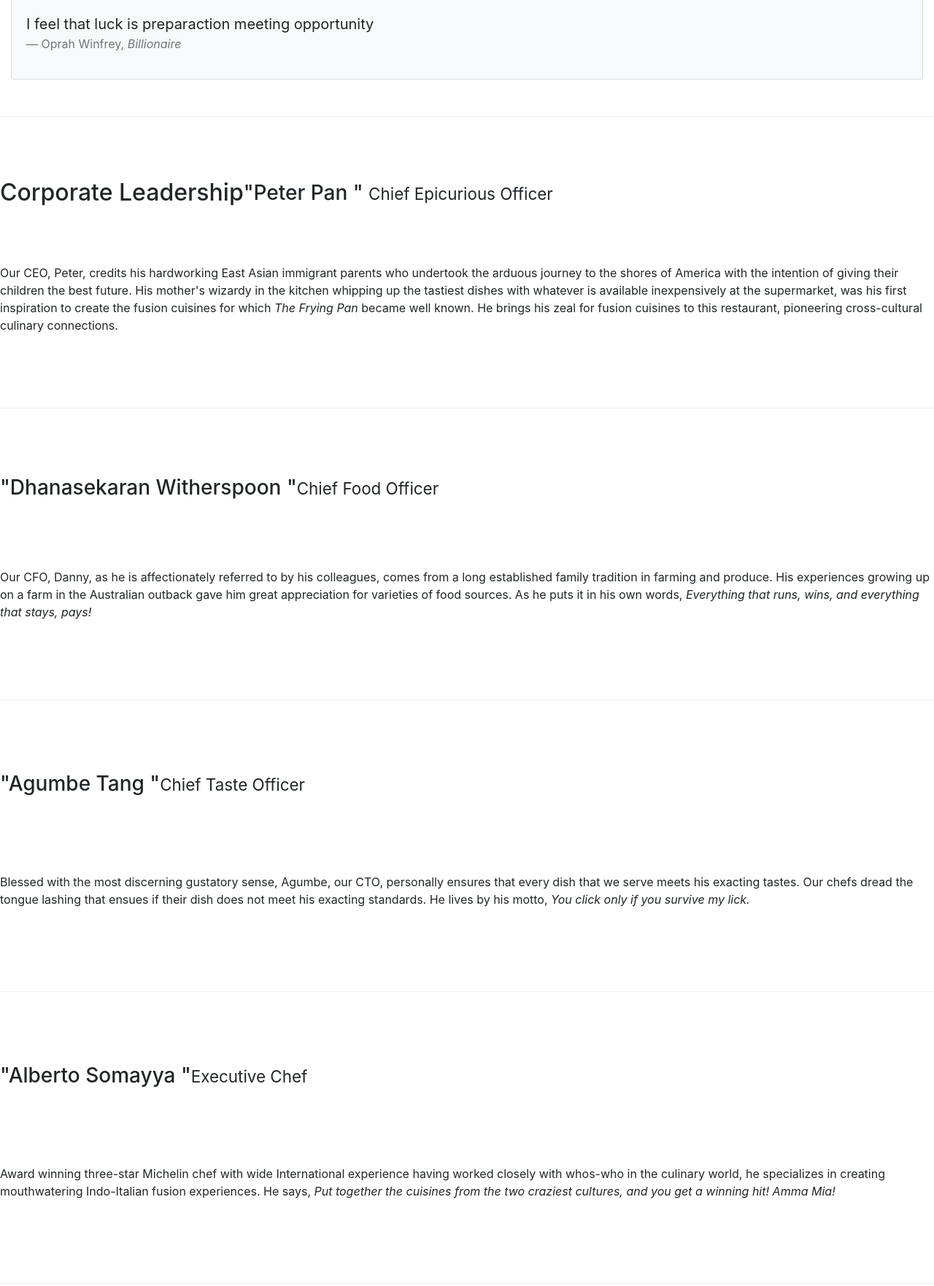
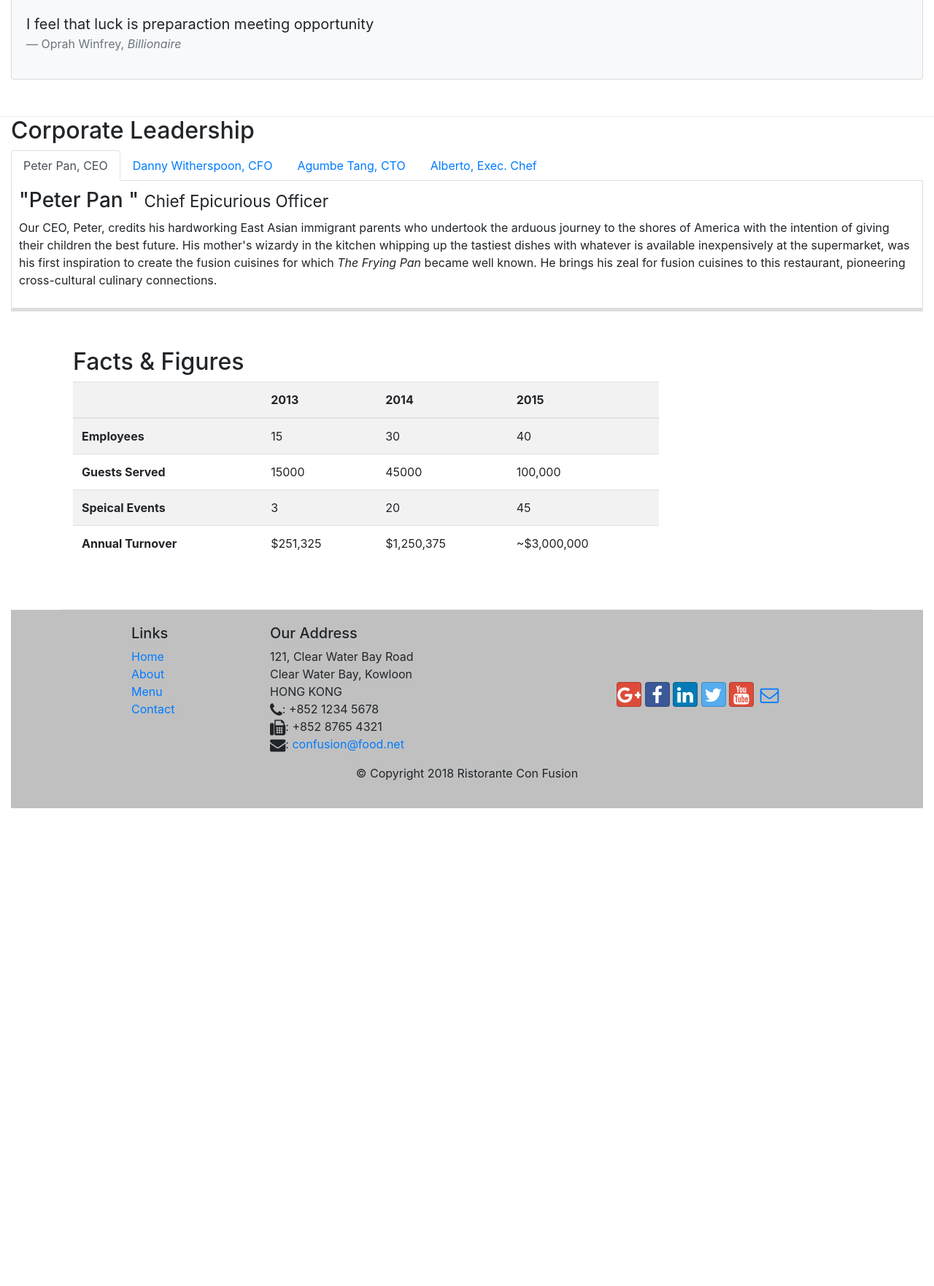
Before and after one commit to jakthedev/sampleResturantSite, a website: page aboutus.html in a window 1280 px wide. Shown: the part 788-2551 px from the top of the page at 73% size. After the commit the page ends 1896 px from the top, so only its background shows below. Drawn offline with nearby package versions, Linux system fonts and the light colour scheme.

Commit message:
Pills & Tabs created aboutus pg

```diff
--- a/aboutus.html
+++ b/aboutus.html
@@ -31,7 +31,7 @@
                 <li class="nav-item"><a class="nav-link" href="./contactus.html"><span class="fa fa-address-card fa-lg"></span>Contact</a></li>
 
             </ul>
-    </div>
+        </div>
     </div>
 </nav>
 
@@ -109,12 +109,32 @@
             </div>
     </div>
 
-        <div class="row row-content align-items-center">
+        <div class="col-12">
             <h2>Corporate Leadership</h2>
+
+            <ul class="nav nav-tabs">
+                <li class="nav-item">
+                    <a class="nav-link active" href="#peter"
+                       role="tab" data-toggle="tab">Peter Pan, CEO</a>
+                </li>
+                <li class="nav-item">
+                    <a class="nav-link" href="#danny"
+                       role="tab" data-toggle="tab">Danny Witherspoon, CFO</a>
+                </li>
+                <li class="nav-item">
+                    <a class="nav-link" href="#agumbe"
+                       role="tab" data-toggle="tab">Agumbe Tang, CTO</a>
+                </li>
+                <li class="nav-item">
+                    <a class="nav-link" href="#alberto"
+                       role="tab" data-toggle="tab">Alberto, Exec. Chef</a>
+                </li>
+            </ul>
+
+            <div class="tab-content">
+            <div role="tabpanel" class="tab-pane fade show active" id="peter">
             <h3>"Peter Pan " <small>Chief Epicurious Officer</small></h3>
-
-            <p>
-                Our CEO, Peter, credits his hardworking East Asian immigrant parents who undertook the
+            <p>Our CEO, Peter, credits his hardworking East Asian immigrant parents who undertook the
                 arduous journey to the shores of America with the intention of giving their children the
                 best future. His mother's wizardy in the kitchen whipping up the tastiest dishes with whatever
                 is available inexpensively at the supermarket, was his first inspiration to create the fusion
@@ -122,38 +142,32 @@
                 this restaurant, pioneering cross-cultural culinary connections.
             </p>
         </div>
-
-
-            <div class="row row-content align-items-center">
-            <h3>"Dhanasekaran Witherspoon "<small>Chief Food Officer</small>
-            </h3>
-            <p>
-                Our CFO, Danny, as he is affectionately referred to by his colleagues, comes from a long established
+                <div role="tabpanel" class="tab-pane fade" id="danny">
+            <h3>"Dhanasekaran Witherspoon "<small>Chief Food Officer</small></h3>
+            <p>Our CFO, Danny, as he is affectionately referred to by his colleagues, comes from a long established
                 family tradition in farming and produce. His experiences growing up on a farm in the Australian outback
                 gave him great appreciation for varieties of food sources. As he puts it in his own words, <em>Everything
                 that runs, wins, and everything that stays, pays!</em>
             </p>
-                    </div>
+                </div>
 
-            <div class="row row-content align-items-center">
-            <h3>"Agumbe Tang "<small>Chief Taste Officer</small>
-            </h3>
-            <p>
-                Blessed with the most discerning gustatory sense, Agumbe, our CTO, personally ensures that every dish
+                <div role="tabpanel" class="tab-pane fade" id="agumbe">
+            <h3>"Agumbe Tang "<small>Chief Taste Officer</small></h3>
+            <p>Blessed with the most discerning gustatory sense, Agumbe, our CTO, personally ensures that every dish
                 that we serve meets his exacting tastes. Our chefs dread the tongue lashing that ensues if their dish
                 does not meet his exacting standards. He lives by his motto, <em>You click only if you survive my lick.</em>
             </p>
                 </div>
 
-            <div class="row row-content align-items-center">
+                <div role="tabpanel" class="tab-pane fade" id="alberto">
             <h3>"Alberto Somayya "<small>Executive Chef</small></h3>
-        <p>
-                Award winning three-star Michelin chef with wide International experience having worked closely
+            <p>Award winning three-star Michelin chef with wide International experience having worked closely
                 with whos-who in the culinary world, he specializes in creating mouthwatering Indo-Italian fusion
                 experiences. He says, <em>Put together the cuisines from the two craziest cultures, and you get a
                 winning hit! Amma Mia!</em>
             </p>
             </div>
+        </div>
 
 <div class="container">
 <div class="row row-content">
--- a/css/style.css
+++ b/css/style.css
@@ -37,3 +37,10 @@
 .navbar-dark {
     background-color: blueviolet;
 }
+
+.tab-content {
+    border-left: 1px solid #ddd;
+    border-right: 1px solid #ddd;
+    border-bottom: 5px solid #ddd;
+    padding: 10px;
+}
```
Also changed, not shown: index.html (+64 -6 lines).
